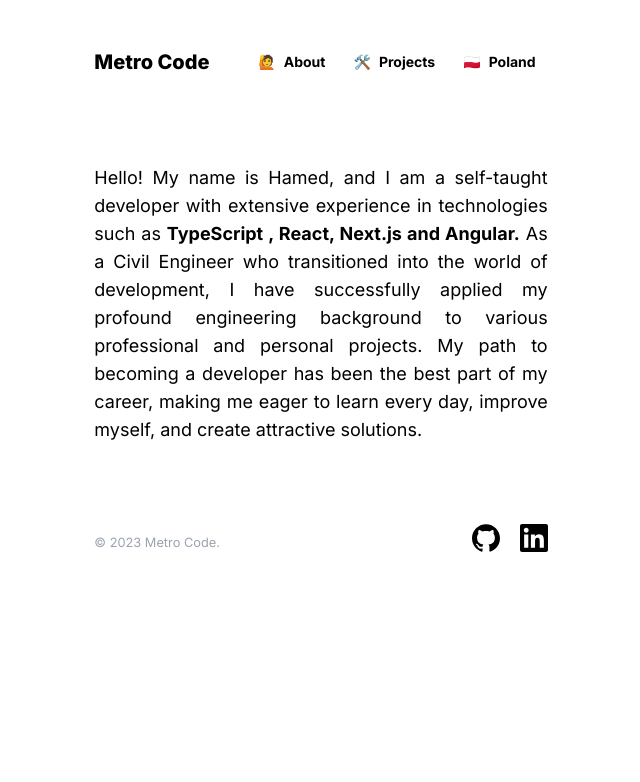
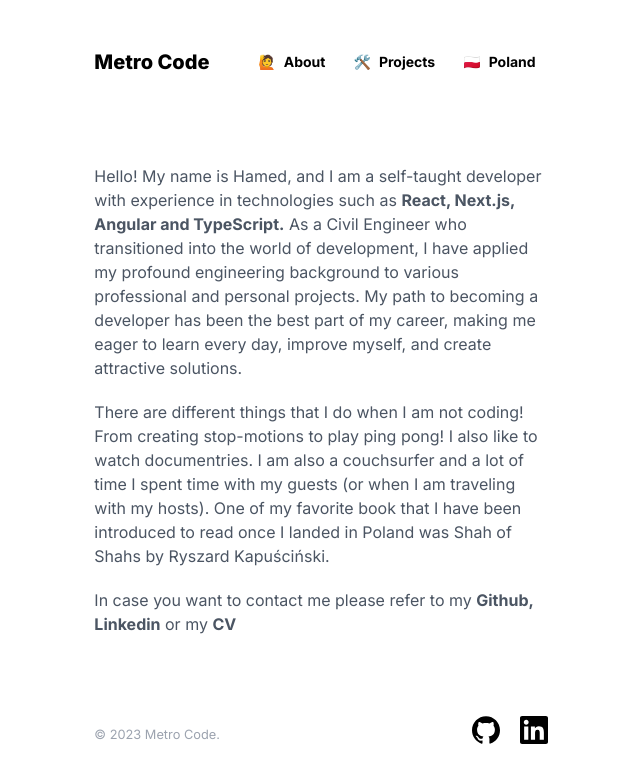
Before and after one commit to herol3oy/metro-code, a Next.js app: page /about in a window 1280 px wide. Shown: the top 782 px of the page, without its empty margins (319-959 px from the left). Built offline with nearby package versions, Linux system fonts and the light colour scheme.

Commit message:
update about me

```diff
--- a/app/about/page.tsx
+++ b/app/about/page.tsx
@@ -1,14 +1,51 @@
+import Link from 'next/link'
+
 const AboutPage = () => (
-  <p className="text-justify text-lg">
-    Hello! My name is Hamed, and I am a self-taught developer with extensive
-    experience in technologies such as{' '}
-    <span className="font-bold">TypeScript , React, Next.js and Angular.</span>{' '}
-    As a Civil Engineer who transitioned into the world of development, I have
-    successfully applied my profound engineering background to various
-    professional and personal projects. My path to becoming a developer has been
-    the best part of my career, making me eager to learn every day, improve
-    myself, and create attractive solutions.
-  </p>
+  <article className="flex flex-col gap-5">
+    <p>
+      Hello! My name is Hamed, and I am a self-taught developer with experience
+      in technologies such as{' '}
+      <span className="font-bold">React, Next.js, Angular and TypeScript.</span>{' '}
+      As a Civil Engineer who transitioned into the world of development, I have
+      applied my profound engineering background to various professional and
+      personal projects. My path to becoming a developer has been the best part
+      of my career, making me eager to learn every day, improve myself, and
+      create attractive solutions.
+    </p>
+    <p>
+      There are different things that I do when I am not coding! From creating
+      stop-motions to play ping pong! I also like to watch documentries. I am
+      also a couchsurfer and a lot of time I spent time with my guests (or when
+      I am traveling with my hosts). One of my favorite book that I have been
+      introduced to read once I landed in Poland was Shah of Shahs by Ryszard
+      Kapuściński.
+    </p>
+    <p>
+      In case you want to contact me please refer to my{' '}
+      <Link
+        className="font-bold transition-all duration-300 hover:underline"
+        href="https://github.com/herol3oy/"
+        target="_blank"
+      >
+        Github
+      </Link>
+      <Link
+        className="font-bold transition-all duration-300 hover:underline"
+        href="https://www.linkedin.com/in/hamed-sedighi"
+        target="_blank"
+      >
+        , Linkedin
+      </Link>
+      {` `} or my {` `}
+      <Link
+        className="font-bold transition-all duration-300 hover:underline"
+        href="https://github.com/herol3oy/cv/blob/main/Hamed_Sedighi_Resume.pdf"
+        target="_blank"
+      >
+        CV
+      </Link>
+    </p>
+  </article>
 )
 
 export default AboutPage
--- a/app/globals.css
+++ b/app/globals.css
@@ -3,6 +3,10 @@
 @tailwind utilities;
 
 @layer utilities {
+  p {
+    @apply text-gray-600;
+  }
+
   .transition-slow {
     @apply transition-all duration-300;
   }
--- a/components/AboutMe.tsx
+++ b/components/AboutMe.tsx
@@ -16,7 +16,7 @@ const AboutMe = () => (
       <h1 className="text-3xl font-black">
         Hey, I&apos;m Hamed <small className="text-purple-600">/hə.med/</small>
       </h1>
-      <p className="text-gray-600">
+      <p>
         Welcome to <span className="font-black">Metro Code</span> where I share
         about my thoughts and ideas on life and my favorite technologies as a{' '}
         <span className="font-black text-purple-600">front-end developer</span>.
```
Also changed, not shown: constance/framework-stacks.tsx (+21 -21 lines).
